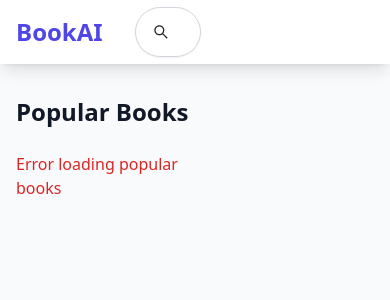
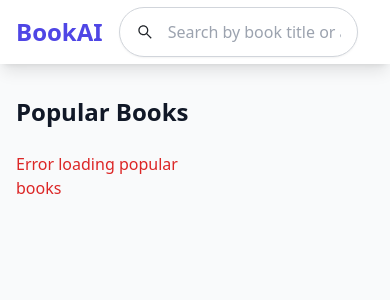
Before and after one commit to ianlin0126/bookai, a FastAPI app: page / in a window 390 px wide. Shown: the top 300 px of the page. Run offline with FastAPI, Linux system fonts and the light colour scheme; data that the repository does not hold is empty; some libraries are stand-ins or nearby versions.

Commit message:
start to fix typeahead for mobile

```diff
--- a/app/templates/base.html
+++ b/app/templates/base.html
@@ -36,7 +36,7 @@
                         <h1 class="text-2xl font-bold text-indigo-600">BookAI</h1>
                     </a>
                 </div>
-                <div class="flex-1 flex items-center justify-center px-8 max-w-3xl mx-auto">
+                <div class="flex-1 flex items-center justify-center px-4 max-w-3xl mx-auto">
                     <div class="w-full relative">
                         <div class="relative flex items-center">
                             <div class="absolute left-4 flex items-center pointer-events-none">
@@ -49,9 +49,6 @@
                         </div>
                         <div id="search-results" class="absolute z-50 w-full bg-white mt-2 rounded-2xl shadow-lg hidden overflow-hidden border border-gray-200"></div>
                     </div>
-                </div>
-                <div class="flex items-center flex-shrink-0 w-40">
-                    <!-- Reserved for future nav items -->
                 </div>
             </div>
         </div>
```
